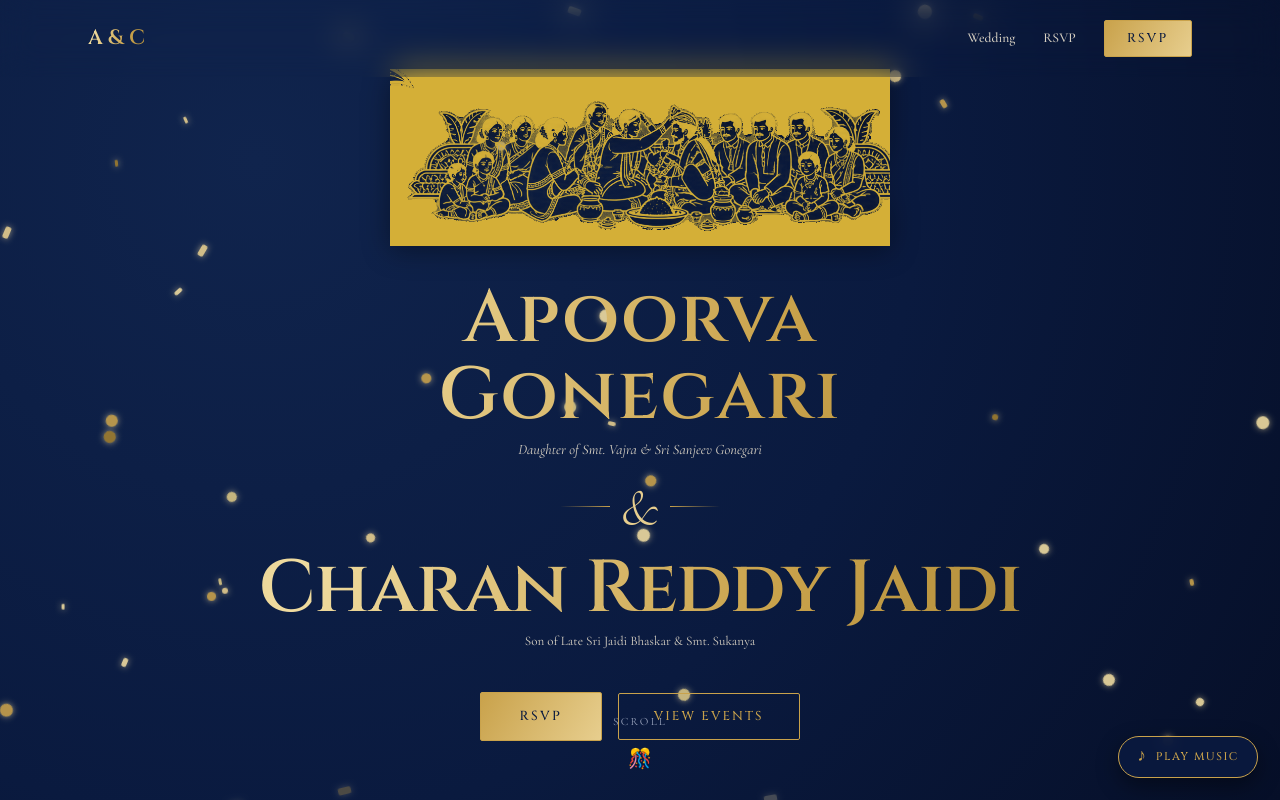
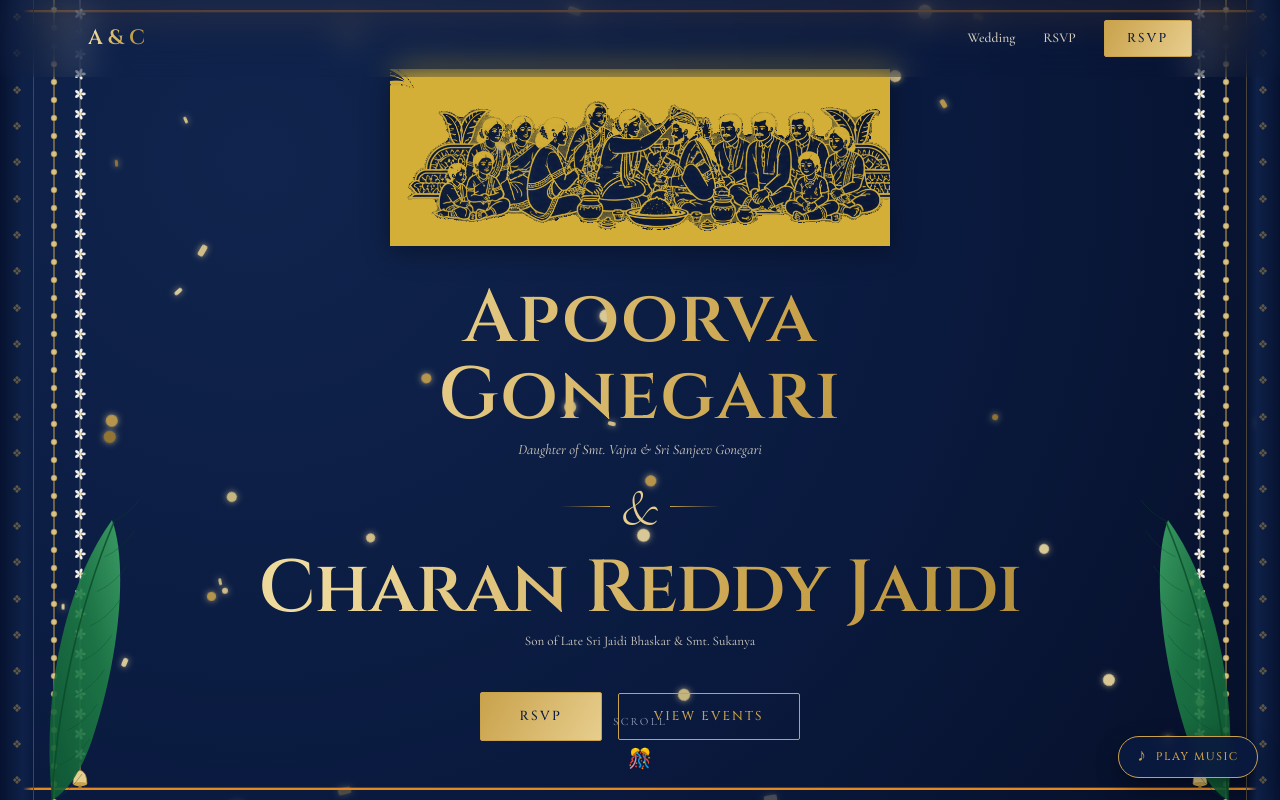
Before and after one commit to charanreddy7cr7/charan-appu-invite, a Next.js app: page / in a window 1280 px wide. Both pictures are taken after a click on the button "OPEN INVITATION". Shown: the top 800 px of the page. Built offline with nearby package versions, Linux system fonts and the light colour scheme.

Commit message:
Add traditional wedding decor: jasmine garlands, gold bead strings, temple bells, carved borders, orange frame, banana leaves

```diff
--- /dev/null
+++ b/app/components/WeddingDecor.tsx
@@ -0,0 +1,153 @@
+"use client";
+
+/**
+ * WeddingDecor — traditional South-Indian wedding frame decoration.
+ * Fixed overlay (pointer-events none) that frames the whole page with:
+ *  • dark ornamental carved vertical borders on both edges
+ *  • an orange outline frame
+ *  • white jasmine (mallepoolu) garlands hanging vertically
+ *  • golden bead / pearl strings beside the flowers
+ *  • small golden temple bells suspended from the strings
+ *  • faint floral motifs along the edges
+ *  • banana leaves rising from the lower corners
+ *
+ * Sits behind page content (z-0) so text stays readable.
+ */
+
+/* ── A single hanging garland column: bead string + jasmine + a bell ── */
+function GarlandColumn({ flip = false }: { flip?: boolean }) {
+  return (
+    <svg
+      width="70"
+      height="100%"
+      viewBox="0 0 70 900"
+      preserveAspectRatio="xMidYMin slice"
+      fill="none"
+      xmlns="http://www.w3.org/2000/svg"
+      style={{ transform: flip ? "scaleX(-1)" : undefined }}
+      aria-hidden="true"
+    >
+      {/* golden pearl/bead string */}
+      <line x1="20" y1="0" x2="20" y2="820" stroke="#C9A24B" strokeWidth="1.5" opacity="0.7" />
+      {Array.from({ length: 46 }).map((_, i) => (
+        <circle key={`b${i}`} cx="20" cy={10 + i * 18} r="3" fill="#E7CE8E"
+          stroke="#A07E2E" strokeWidth="0.5" opacity="0.9" />
+      ))}
+
+      {/* white jasmine garland strand */}
+      <line x1="46" y1="0" x2="46" y2="760" stroke="#D9CFA8" strokeWidth="1" opacity="0.5" />
+      {Array.from({ length: 38 }).map((_, i) => {
+        const cy = 14 + i * 20;
+        return (
+          <g key={`j${i}`}>
+            {/* jasmine flower — 5 tiny petals */}
+            {[0, 72, 144, 216, 288].map((a) => {
+              const rad = (a * Math.PI) / 180;
+              return (
+                <ellipse key={a}
+                  cx={46 + Math.cos(rad) * 3.4}
+                  cy={cy + Math.sin(rad) * 3.4}
+                  rx="2.4" ry="1.4"
+                  fill="#FFFDF6"
+                  transform={`rotate(${a} ${46 + Math.cos(rad) * 3.4} ${cy + Math.sin(rad) * 3.4})`}
+                  opacity="0.95" />
+              );
+            })}
+            <circle cx="46" cy={cy} r="1.4" fill="#F0DCA0" />
+          </g>
+        );
+      })}
+
+      {/* small golden temple bell suspended at the bottom */}
+      <g transform="translate(20 828)">
+        <line x1="0" y1="-8" x2="0" y2="0" stroke="#C9A24B" strokeWidth="1.2" />
+        <path d="M-9 18 Q-9 2 0 0 Q9 2 9 18 Z" fill="#E7CE8E" stroke="#A07E2E" strokeWidth="0.8" />
+        <ellipse cx="0" cy="18" rx="9" ry="2.5" fill="#C9A24B" />
+        <circle cx="0" cy="22" r="2.2" fill="#A07E2E" />
+      </g>
+      <g transform="translate(46 770)">
+        <line x1="0" y1="-8" x2="0" y2="0" stroke="#C9A24B" strokeWidth="1" />
+        <path d="M-7 14 Q-7 2 0 0 Q7 2 7 14 Z" fill="#E7CE8E" stroke="#A07E2E" strokeWidth="0.7" />
+        <ellipse cx="0" cy="14" rx="7" ry="2" fill="#C9A24B" />
+        <circle cx="0" cy="17" r="1.8" fill="#A07E2E" />
+      </g>
+    </svg>
+  );
+}
+
+/* ── Banana leaf rising from a lower corner ── */
+function BananaLeaf({ flip = false }: { flip?: boolean }) {
+  return (
+    <svg width="150" height="300" viewBox="0 0 150 300" fill="none"
+      xmlns="http://www.w3.org/2000/svg"
+      style={{ transform: flip ? "scaleX(-1)" : undefined }} aria-hidden="true">
+      <defs>
+        <linearGradient id={`leaf${flip ? "R" : "L"}`} x1="0" y1="1" x2="1" y2="0">
+          <stop offset="0%" stopColor="#0F5C34" />
+          <stop offset="60%" stopColor="#1E7D46" />
+          <stop offset="100%" stopColor="#3FA968" />
+        </linearGradient>
+      </defs>
+      {/* main blade curving upward */}
+      <path d="M20 300 C 10 200, 30 90, 80 20 C 95 60, 90 150, 60 240 C 48 275, 34 292, 20 300 Z"
+        fill={`url(#leaf${flip ? "R" : "L"})`} opacity="0.9" />
+      {/* midrib */}
+      <path d="M20 300 C 25 210, 45 110, 82 22" stroke="#0B4A29" strokeWidth="1.6" fill="none" opacity="0.8" />
+      {/* veins */}
+      {Array.from({ length: 9 }).map((_, i) => {
+        const t = i / 8;
+        const x = 20 + t * 60;
+        const y = 300 - t * 278;
+        return <path key={i} d={`M${x} ${y} q 18 -8 30 -26`} stroke="#0B4A29" strokeWidth="0.7" fill="none" opacity="0.5" />;
+      })}
+    </svg>
+  );
+}
+
+export default function WeddingDecor() {
+  return (
+    <div className="fixed inset-0 z-30 pointer-events-none" aria-hidden="true">
+      {/* Orange outline frame */}
+      <div className="absolute" style={{
+        inset: "10px",
+        border: "2px solid #E8871E",
+        borderRadius: "4px",
+        boxShadow: "inset 0 0 0 1px rgba(232,135,30,0.35)",
+      }} />
+
+      {/* Dark ornamental carved vertical borders on both edges */}
+      <div className="absolute top-0 bottom-0 left-0" style={{
+        width: "34px",
+        background: "linear-gradient(90deg, #071230 0%, #0E2148 70%, transparent 100%)",
+        borderRight: "1px solid rgba(201,162,75,0.35)",
+      }} />
+      <div className="absolute top-0 bottom-0 right-0" style={{
+        width: "34px",
+        background: "linear-gradient(270deg, #071230 0%, #0E2148 70%, transparent 100%)",
+        borderLeft: "1px solid rgba(201,162,75,0.35)",
+      }} />
+
+      {/* Carved gold motif dots along both edges */}
+      {[0, 1].map((side) => (
+        <div key={side} className="absolute top-0 bottom-0 flex flex-col justify-around items-center"
+          style={{ [side ? "right" : "left"]: 0, width: "34px" } as React.CSSProperties}>
+          {Array.from({ length: 22 }).map((_, i) => (
+            <span key={i} style={{ color: "#C9A24B", fontSize: "0.7rem", opacity: 0.45 }}>❖</span>
+          ))}
+        </div>
+      ))}
+
+      {/* Hanging garlands + bead strings + bells, just inside each edge */}
+      <div className="absolute top-0 bottom-0" style={{ left: "34px", height: "100%" }}>
+        <GarlandColumn />
+      </div>
+      <div className="absolute top-0 bottom-0" style={{ right: "34px", height: "100%" }}>
+        <GarlandColumn flip />
+      </div>
+
+      {/* Banana leaves rising from the lower corners */}
+      <div className="absolute bottom-0 left-8"><BananaLeaf /></div>
+      <div className="absolute bottom-0 right-8"><BananaLeaf flip /></div>
+    </div>
+  );
+}
--- a/app/page.tsx
+++ b/app/page.tsx
@@ -2,6 +2,7 @@ import GlobalNav from "./components/GlobalNav";
 import EnvelopeIntro from "./components/EnvelopeIntro";
 import MusicPlayer from "./components/MusicPlayer";
 import AutoScroll from "./components/AutoScroll";
+import WeddingDecor from "./components/WeddingDecor";
 import HeroSection from "./components/HeroSection";
 import CountdownSection from "./components/CountdownSection";
 import EventsSection from "./components/EventsSection";
@@ -14,6 +15,7 @@ export default function Home() {
       <EnvelopeIntro />
       <MusicPlayer />
       <AutoScroll />
+      <WeddingDecor />
       <GlobalNav />
       <HeroSection />
       <EventsSection />
```
